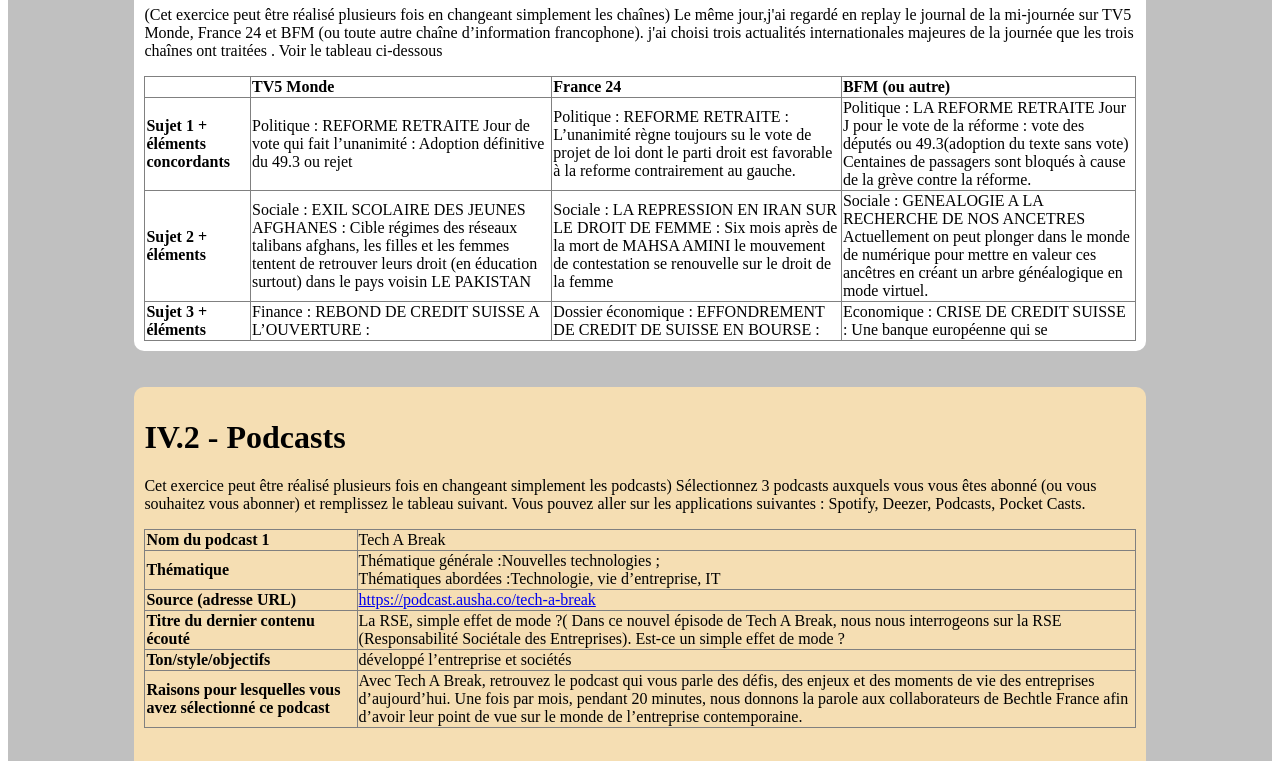
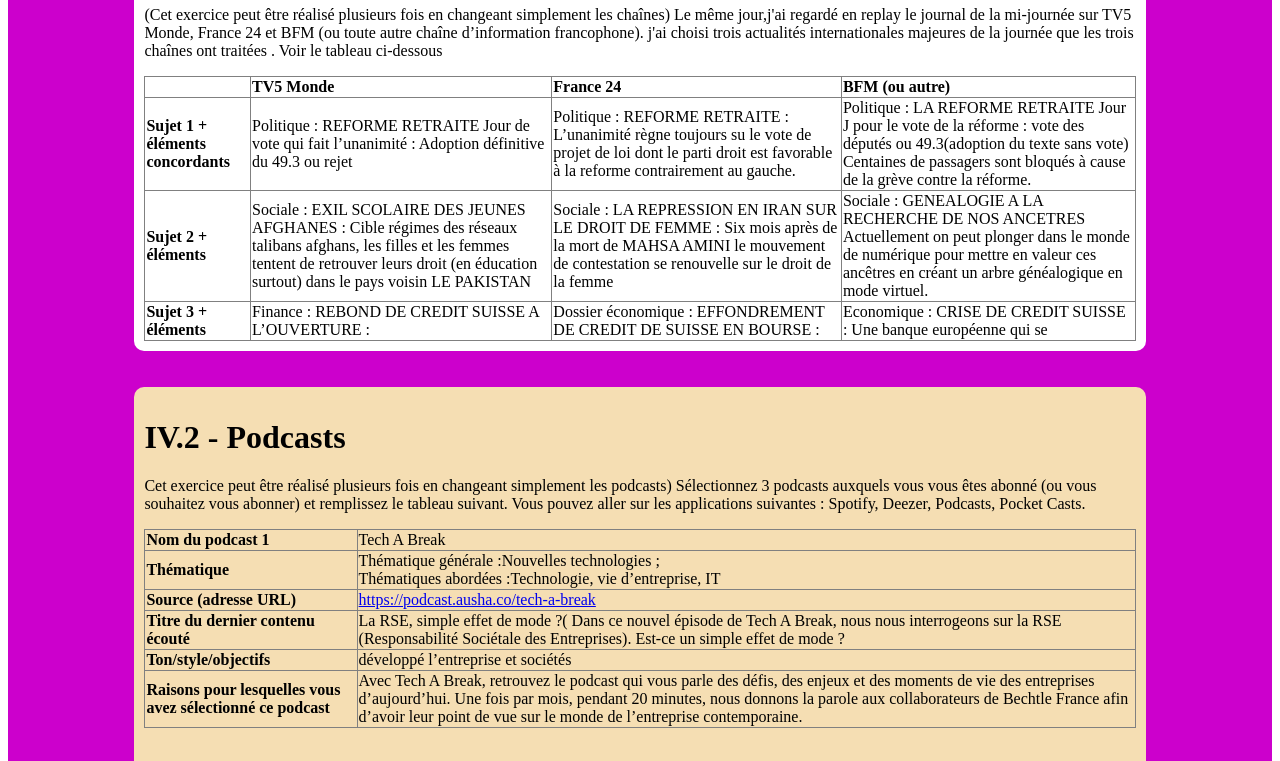
Before and after one commit to DANIS200/DANIS200.github.io, a plain HTML site: page index.html in a window 1280 px wide. Shown: the part 302-1063 px from the top of the page. Drawn offline with Linux system fonts and the light colour scheme.

Commit message:
mise à jour

```diff
--- a/style.css
+++ b/style.css
@@ -1,6 +1,6 @@
 #blog-page{
 
-    background-color:#c0c0c0;
+    background-color:#c0c;
     padding: 10%;
     border-radius: 20px;
 }
```
